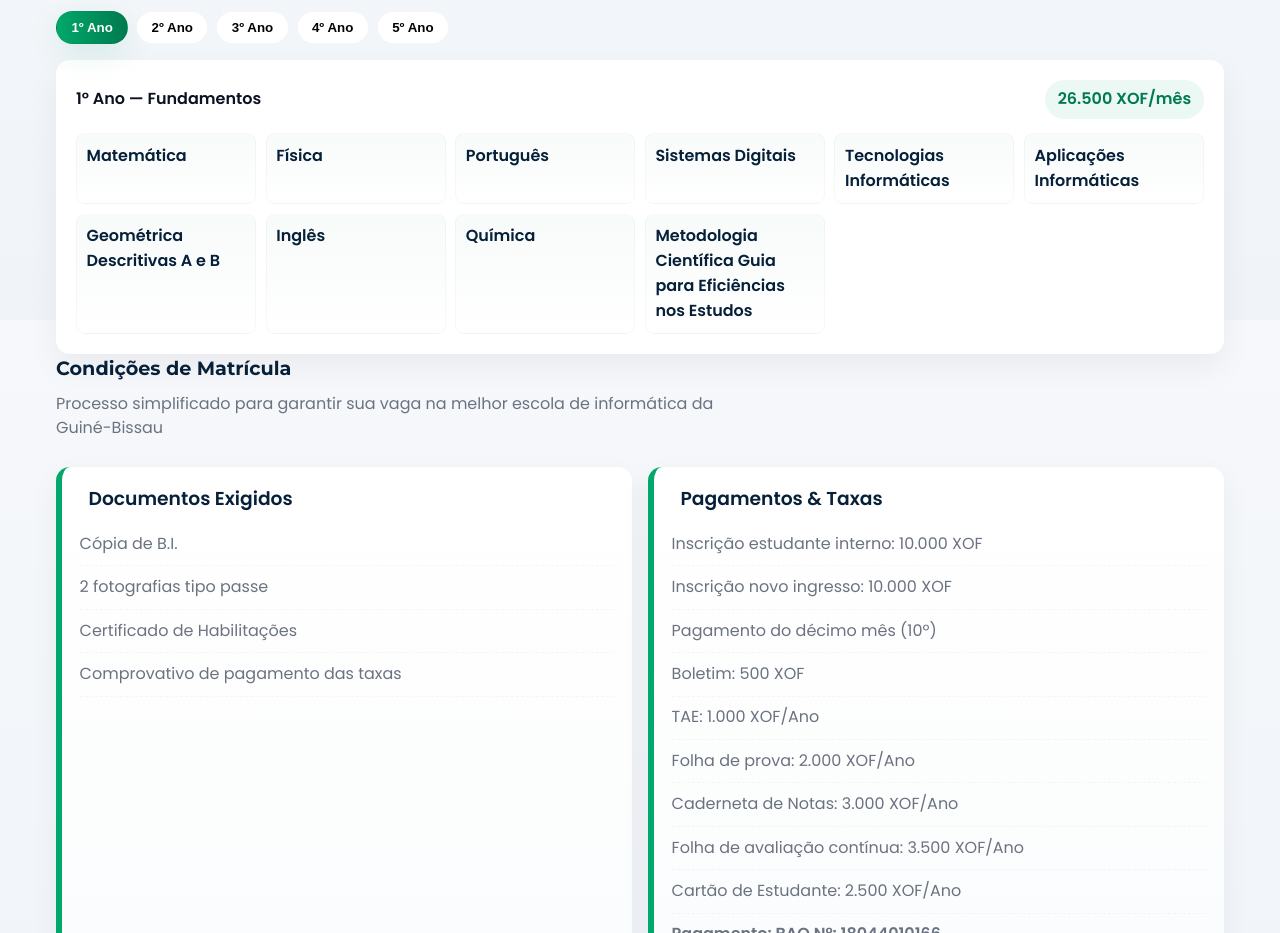
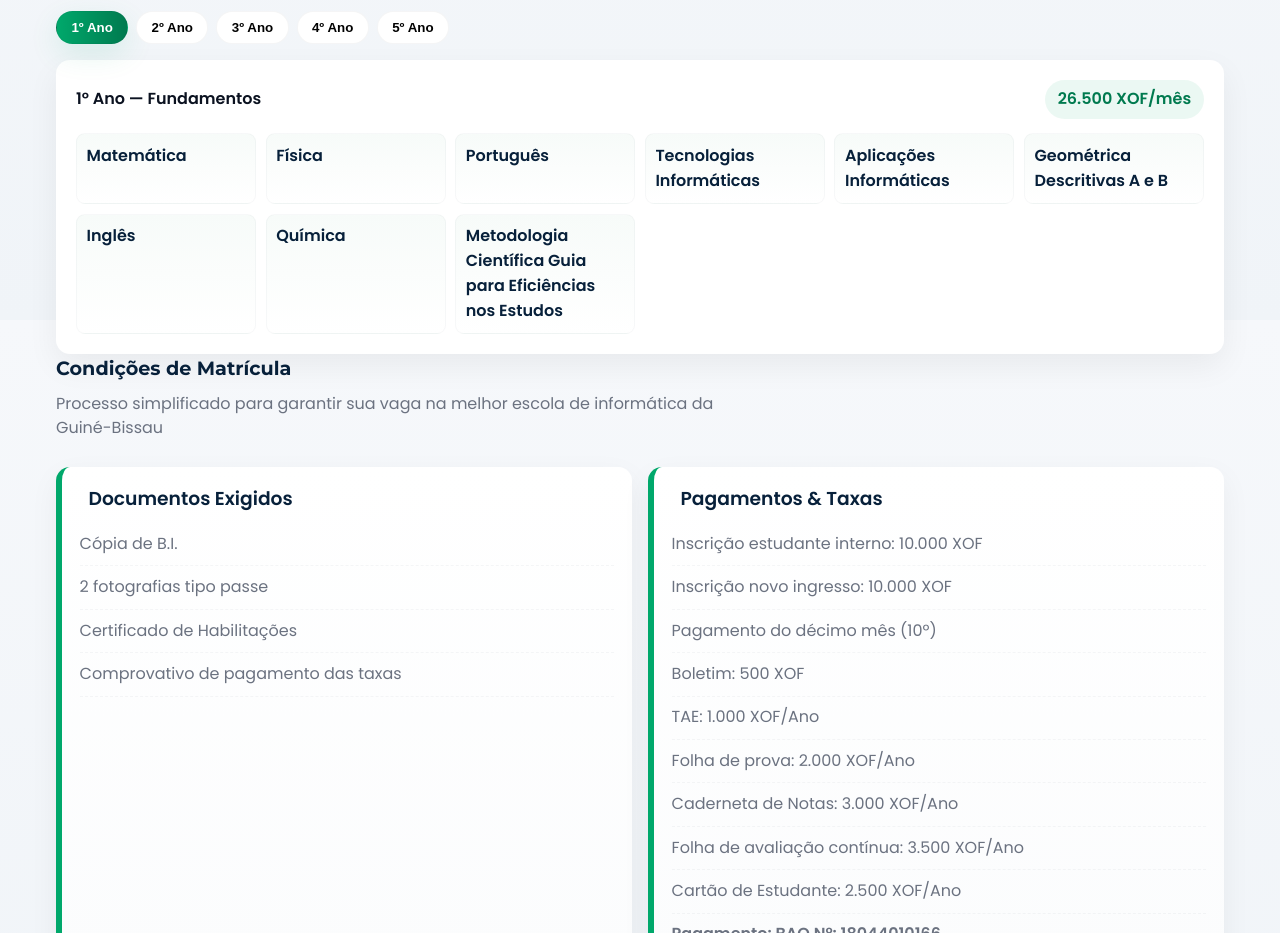
Before and after one commit to diolindo14/ghssite, a plain HTML site: page index.html in a window 1280 px wide. Shown: the part 1280-2213 px from the top of the page. Drawn offline with Linux system fonts and the light colour scheme; some icons are missing.

Commit message:
Update index.html

```diff
--- a/index.html
+++ b/index.html
@@ -415,7 +415,6 @@
             <div class="subject">Matemática </div>
             <div class="subject">Física</div>
             <div class="subject">Português</div>
-            <div class="subject">Sistemas Digitais</div>
             <div class="subject">Tecnologias Informáticas</div>
             <div class="subject">Aplicações Informáticas</div>
             <div class="subject">Geométrica Descritivas A e B</div>
```
